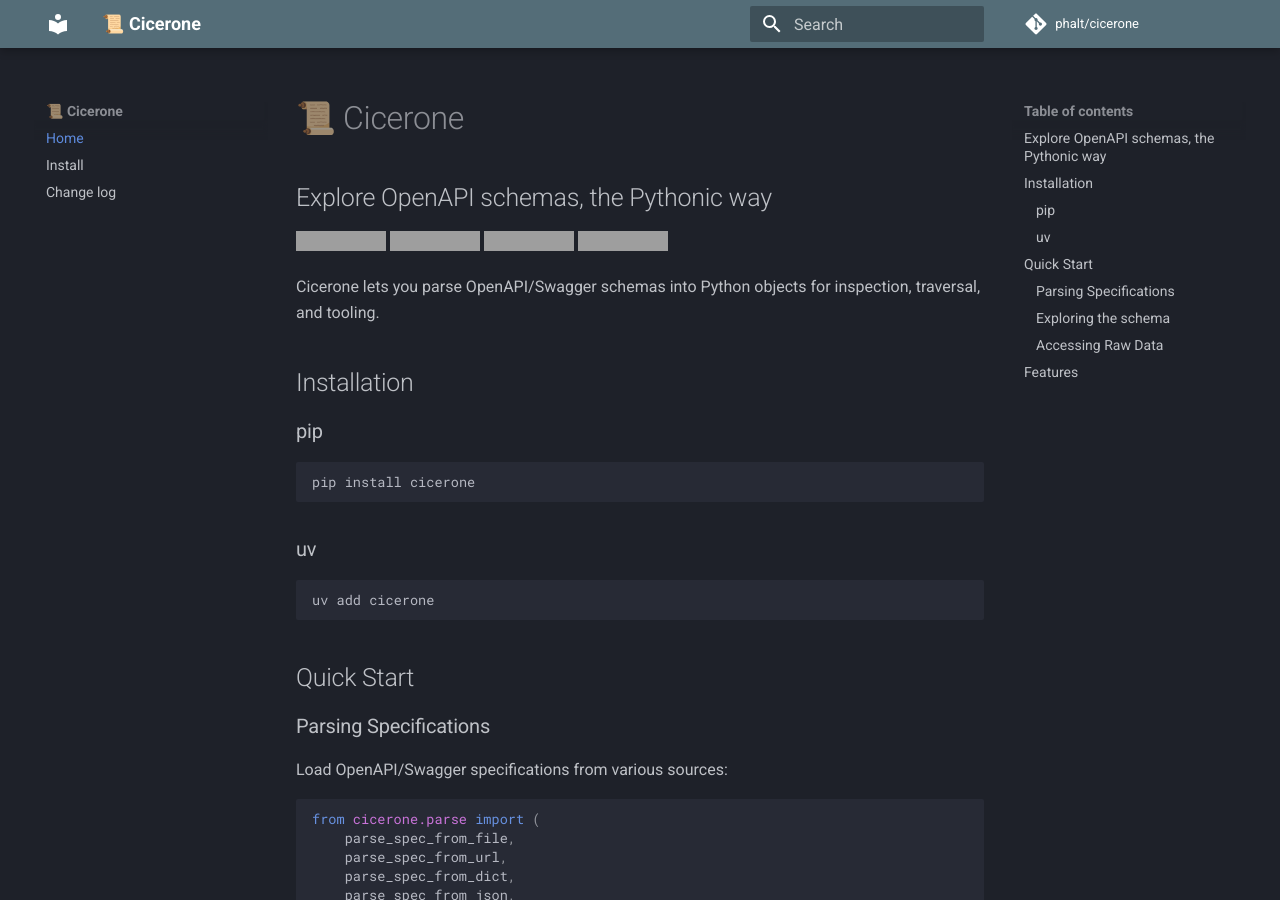
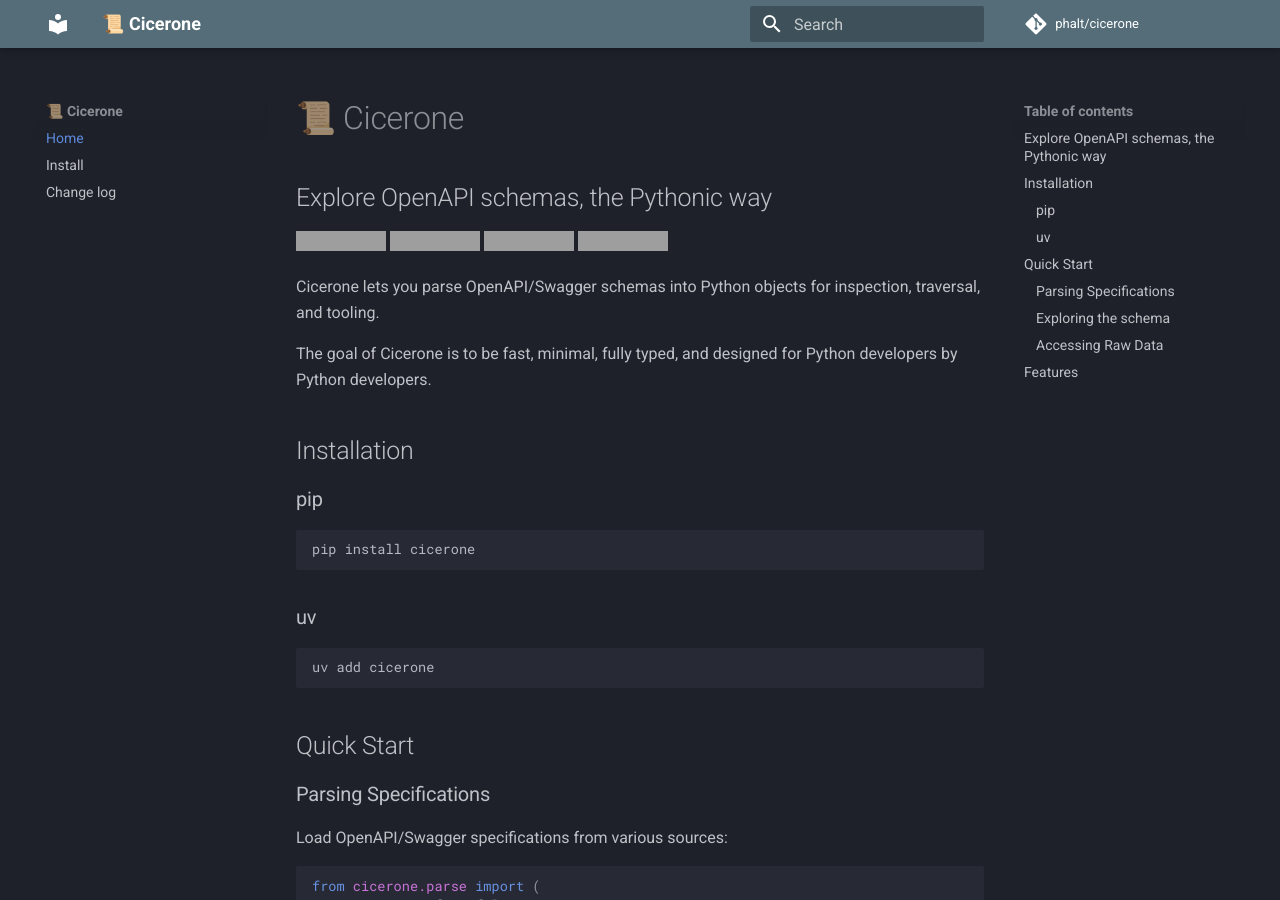
Before and after one commit to phalt/cicerone, an MkDocs documentation site: the page built from docs/index.md, in a window 1280 px wide and 900 px high, cut to the strip 0-900 px from the top of the window. Built offline with MkDocs 1.6.1 and Material for MkDocs 9.7.7, drawn with Linux system fonts in a browser that asks for light colours; comment, search, counter and statistics services are not loaded; grey boxes are pictures that could not be loaded.

Commit message:
More docs

```diff
--- a/docs/index.md
+++ b/docs/index.md
@@ -8,6 +8,8 @@
 ![PyPI - License](https://img.shields.io/pypi/l/cicerone)
 
 Cicerone lets you parse OpenAPI/Swagger schemas into Python objects for inspection, traversal, and tooling.
+
+The goal of Cicerone is to be fast, minimal, fully typed, and designed for Python developers by Python developers.
 
 ## Installation
 
```
Also changed, not shown: README.md (+2 -0 lines).
